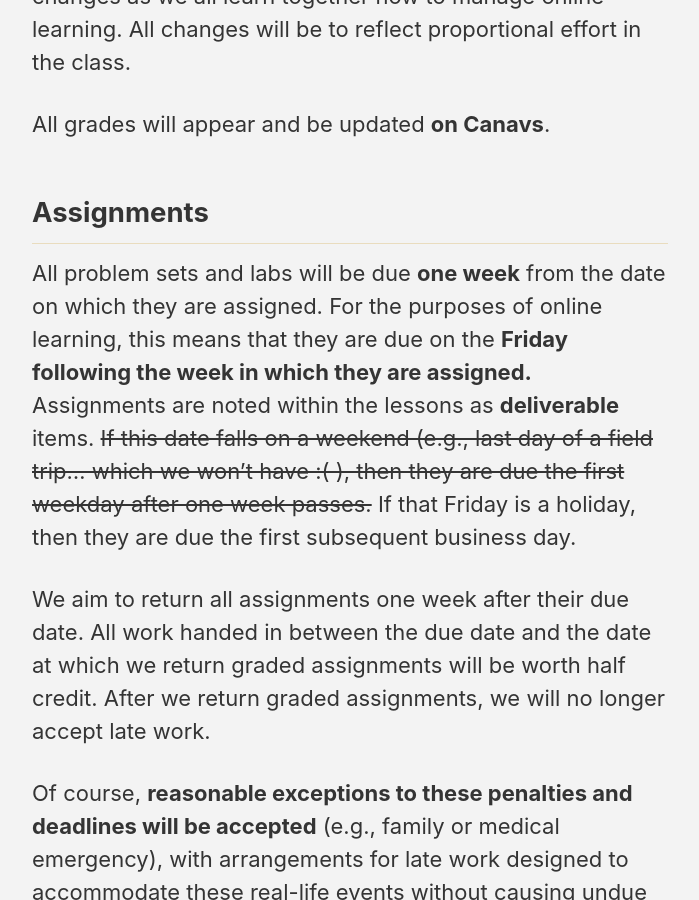
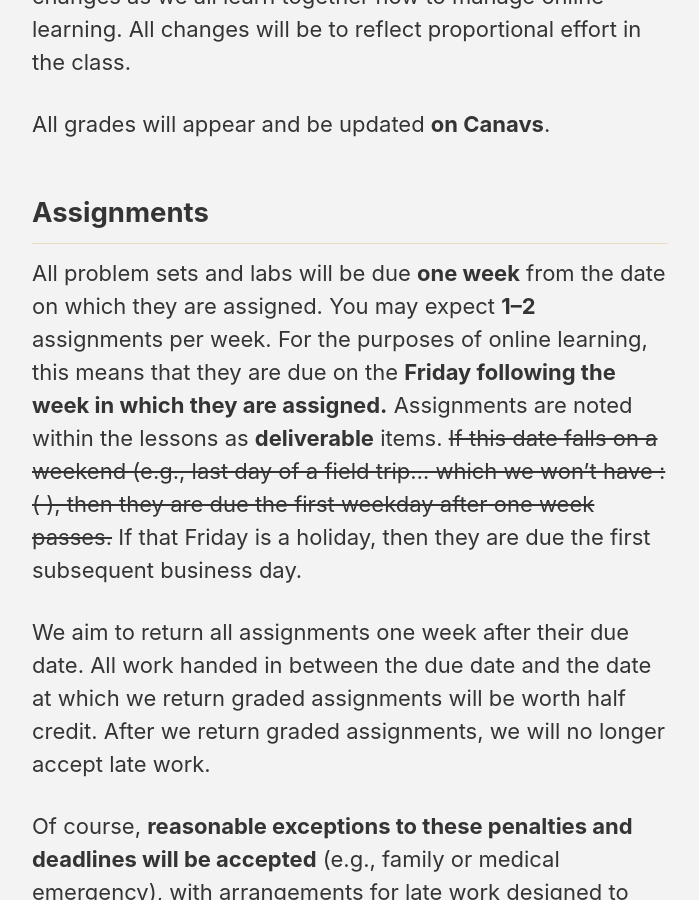
Before and after one commit to GeomorphOnline/GeomorphOnline.github.io, a Jekyll site: the page built from _pages/syllabus.md, in a window 1280 px wide and 900 px high, scrolled down 2408 px. Shown: the whole window, without its empty margins (290-989 px from the left). Built offline with Jekyll 4.4.1, drawn with Linux system fonts in a browser that asks for light colours; cached includes are drawn as plain includes; nearby versions of some CDN libraries.

Commit message:
1-2 assignments per week

```diff
--- a/_pages/syllabus.md
+++ b/_pages/syllabus.md
@@ -60,7 +60,7 @@ All grades will appear and be updated **on Canavs**.
 
 ## Assignments
 
-All problem sets and labs will be due **one week** from the date on which they are assigned. For the purposes of online learning, this means that they are due on the **Friday following the week in which they are assigned.** Assignments are noted within the lessons as **deliverable** items. ~~If this date falls on a weekend (e.g., last day of a field trip... which we won't have :( ), then they are due the first weekday after one week passes.~~ If that Friday is a holiday, then they are due the first subsequent business day.
+All problem sets and labs will be due **one week** from the date on which they are assigned. You may expect **1--2** assignments per week. For the purposes of online learning, this means that they are due on the **Friday following the week in which they are assigned.** Assignments are noted within the lessons as **deliverable** items. ~~If this date falls on a weekend (e.g., last day of a field trip... which we won't have :( ), then they are due the first weekday after one week passes.~~ If that Friday is a holiday, then they are due the first subsequent business day.
 
 We aim to return all assignments one week after their due date. All work handed in between the due date and the date at which we return graded assignments will be worth half credit. After we return graded assignments, we will no longer accept late work.
 
```
